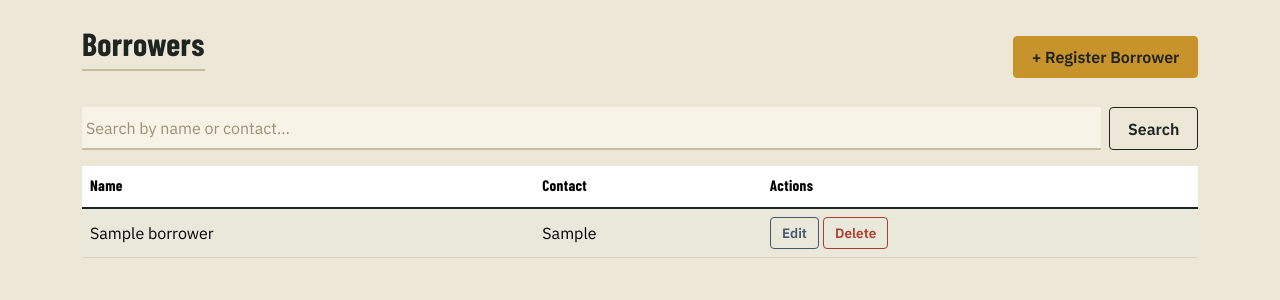
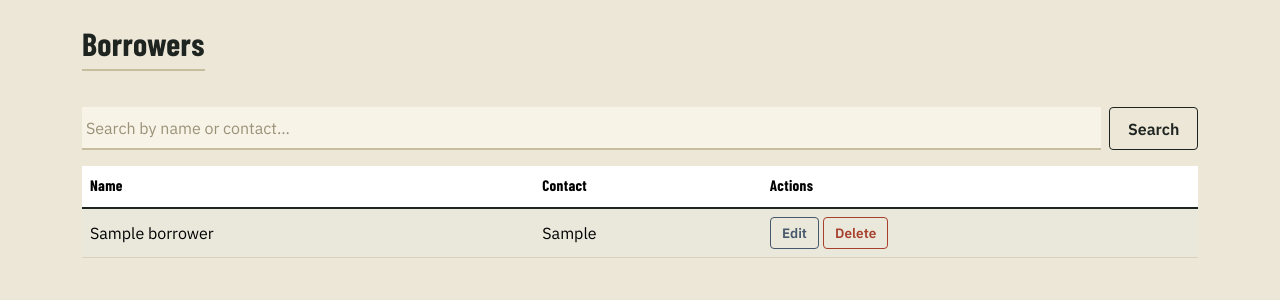
Before and after one commit to Royvil-Domingo/flask-project, a Flask app: page /borrowers/ in a window 1280 px wide. Shown: the part 65-365 px from the top of the page. Run offline with Flask 3, Linux system fonts and the light colour scheme; a user stored in the database is signed in; tables that the repository leaves empty hold one stand-in row (values such as "Sample post"); some libraries are stand-ins or nearby versions.

Commit message:
removed add borrower buttons

```diff
--- a/app/templates/borrowers/list.html
+++ b/app/templates/borrowers/list.html
@@ -4,7 +4,7 @@
 <div class="d-flex justify-content-between align-items-center mb-3">
     <h2>Borrowers</h2>
     {% if current_user.is_admin %}
-        <a href="{{ url_for('borrowers.add_borrower') }}" class="btn btn-primary">+ Register Borrower</a>
+        <!-- <a href="{{ url_for('borrowers.add_borrower') }}" class="btn btn-primary">+ Register Borrower</a> -->
     {% endif %}
 </div>
 
--- a/app/templates/main/dashboard.html
+++ b/app/templates/main/dashboard.html
@@ -56,7 +56,7 @@
 <div class="d-flex gap-2 mb-4">
     <a href="{{ url_for('borrowings.pending_requests') }}" class="btn btn-primary">Review Requests</a>
     <a href="{{ url_for('equipment.add_equipment') }}" class="btn btn-outline-secondary">+ Add Equipment</a>
-    <a href="{{ url_for('borrowers.add_borrower') }}" class="btn btn-outline-secondary">+ Add Borrower</a>
+    <!-- <a href="{{ url_for('borrowers.add_borrower') }}" class="btn btn-outline-secondary">+ Add Borrower</a> -->
 </div>
 
 <h5>Recent Borrowings</h5>
```
